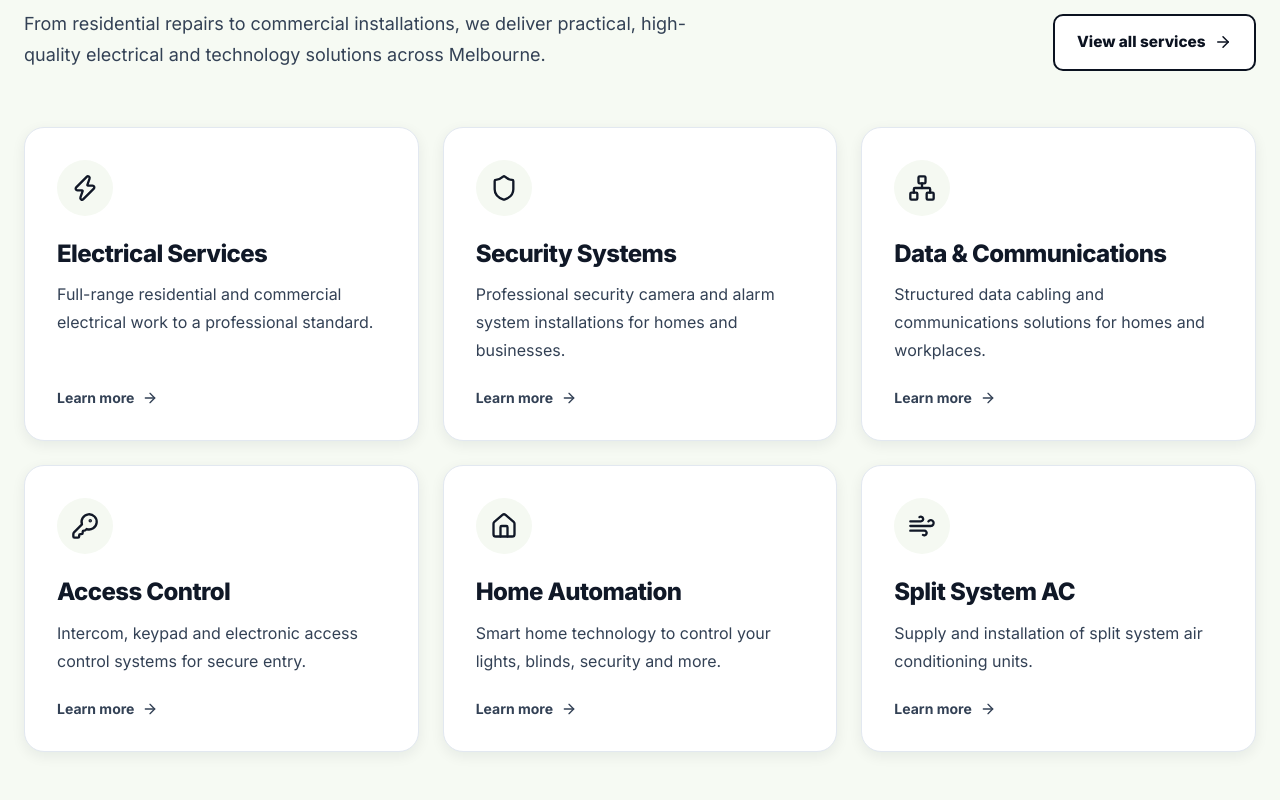
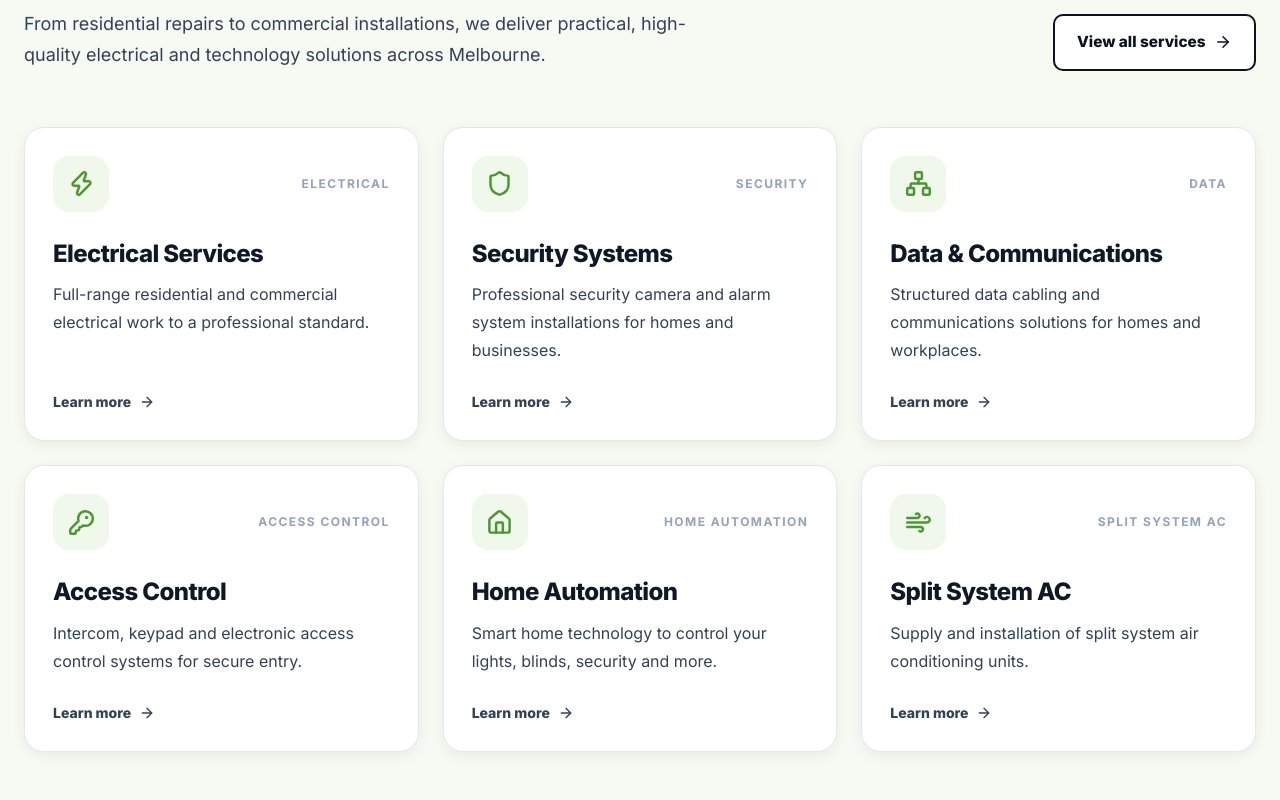
Before and after one commit to SrijanaSwarnakar/electrical-service-next-js-project, a Next.js app: page / in a window 1280 px wide. Shown: the part 1220-2020 px from the top of the page. Built offline with nearby package versions, Linux system fonts and the light colour scheme.

Commit message:
Polish homepage visual hierarchy and components

```diff
--- a/components/ServiceCard.tsx
+++ b/components/ServiceCard.tsx
@@ -6,7 +6,6 @@ interface ServiceCardProps {
   service: Service;
 }
 
-// Map string icon names to Lucide components
 const iconMap: Record<string, React.ElementType> = {
   Zap,
   Shield,
@@ -20,28 +19,30 @@ export default function ServiceCard({ service }: ServiceCardProps) {
   const Icon = iconMap[service.iconName] || Zap;
 
   return (
-    <div className="card group relative flex flex-col h-full bg-white p-8 border border-[#E5E7EB] hover:border-[#72C452] hover:shadow-md transition-all duration-300 rounded-2xl">
-      {/* Icon */}
-      <div className="w-14 h-14 rounded-xl bg-[#F5F9F2] flex items-center justify-center text-[#111827] mb-6 group-hover:bg-[#72C452] group-hover:text-white transition-colors duration-300">
-        <Icon size={28} />
+    <article className="group flex h-full flex-col rounded-[1.25rem] border border-[#E2E8F0] bg-white p-7 shadow-[0_4px_14px_rgba(15,23,42,0.06)] transition-all duration-300 hover:-translate-y-1.5 hover:border-[#72C452]/60 hover:shadow-[0_18px_40px_rgba(15,23,42,0.12)]">
+      <div className="mb-7 flex items-center justify-between">
+        <div className="flex h-14 w-14 items-center justify-center rounded-2xl bg-[#F0F8EC] text-[#4D9634] transition-all duration-300 group-hover:bg-[#72C452] group-hover:text-white group-hover:shadow-[0_8px_18px_rgba(114,196,82,0.24)]">
+          <Icon size={27} strokeWidth={2.2} />
+        </div>
+        <span className="text-xs font-bold uppercase tracking-[0.12em] text-[#94A3B8]">
+          {String(service.id).replaceAll("-", " ")}
+        </span>
       </div>
 
-      {/* Content */}
-      <h3 className="text-xl font-bold mb-3 text-[#111827] group-hover:text-[#72C452] transition-colors">
+      <h3 className="mb-3 text-xl font-extrabold text-[#101827] transition-colors group-hover:text-[#4D9634]">
         {service.title}
       </h3>
-      <p className="text-[#4B5563] mb-6 flex-grow leading-relaxed">
+      <p className="mb-7 flex-grow leading-7 text-[#475569]">
         {service.shortDescription}
       </p>
 
-      {/* Link */}
       <Link
         href={`/services#${service.slug}`}
-        className="inline-flex items-center gap-2 text-[#111827] font-bold text-sm group-hover:text-[#72C452] transition-colors mt-auto"
+        className="inline-flex items-center gap-2 text-sm font-extrabold text-[#101827] group-hover:text-[#4D9634]"
       >
         Learn more
-        <ArrowRight size={16} className="transition-transform group-hover:translate-x-1" />
+        <ArrowRight size={16} className="transition-transform duration-300 group-hover:translate-x-1" />
       </Link>
-    </div>
+    </article>
   );
 }
```
